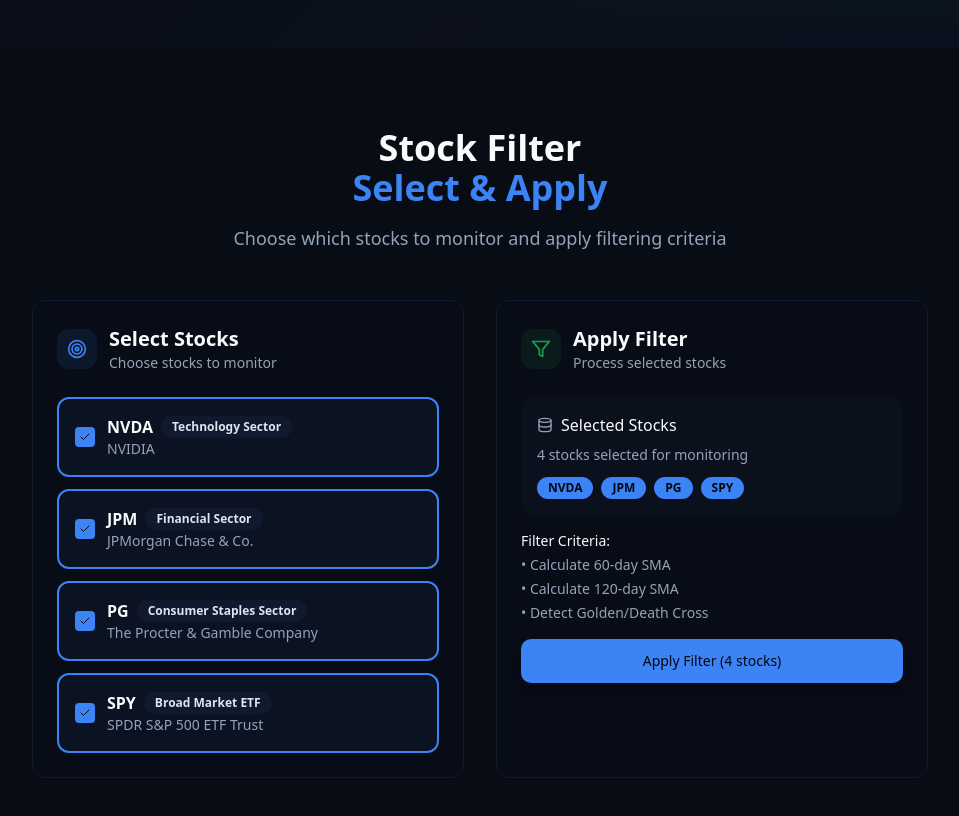
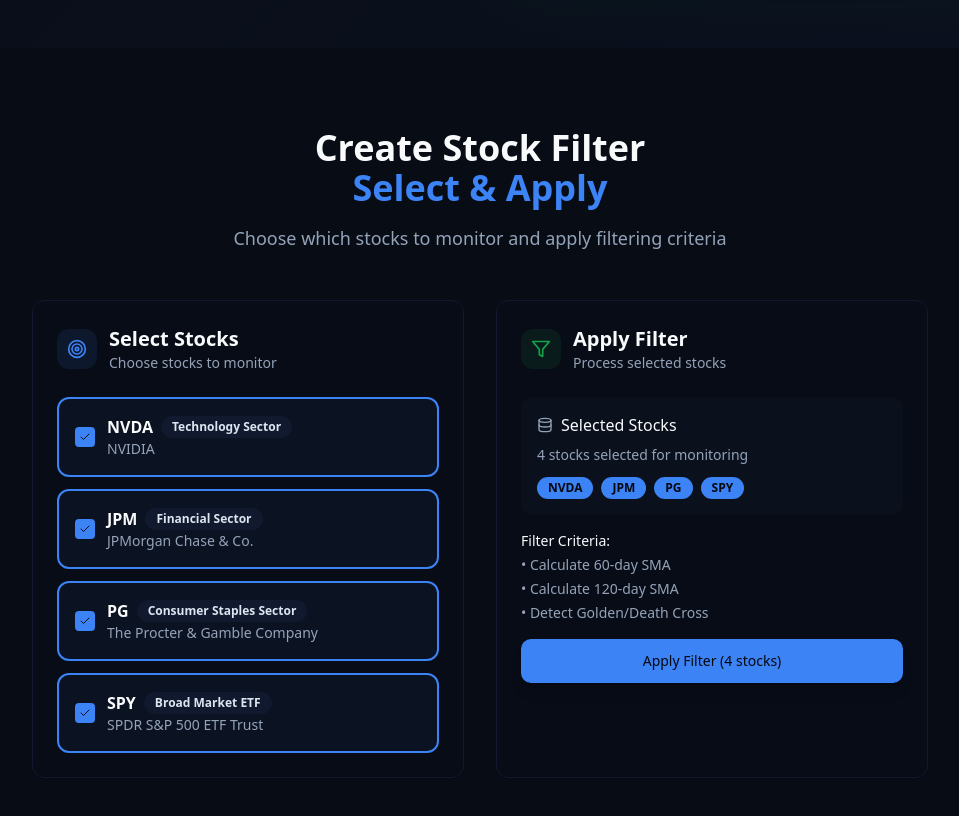
Before and after one commit to 8GSean/signal-alert-flow, a React (Vite) app: page / in a window 1280 px wide. Shown: the part 2660-3476 px from the top of the page, without its empty margins (160-1119 px from the left). Built offline with nearby package versions, Linux system fonts and the light colour scheme.

Commit message:
Refactor: Rename Stock Filter
Rename the "Stock Filter" section title to "Create Stock Filter" in the `HowItWorksSection.tsx` component.

```diff
--- a/src/components/StockFilterSection.tsx
+++ b/src/components/StockFilterSection.tsx
@@ -52,7 +52,7 @@ export const StockFilterSection = () => {
       <div className="max-w-4xl mx-auto">
         <div className="text-center mb-12">
           <h2 className="text-3xl lg:text-4xl font-bold mb-4">
-            Stock Filter
+            Create Stock Filter
             <span className="block text-primary">Select & Apply</span>
           </h2>
           <p className="text-lg text-muted-foreground">
```
